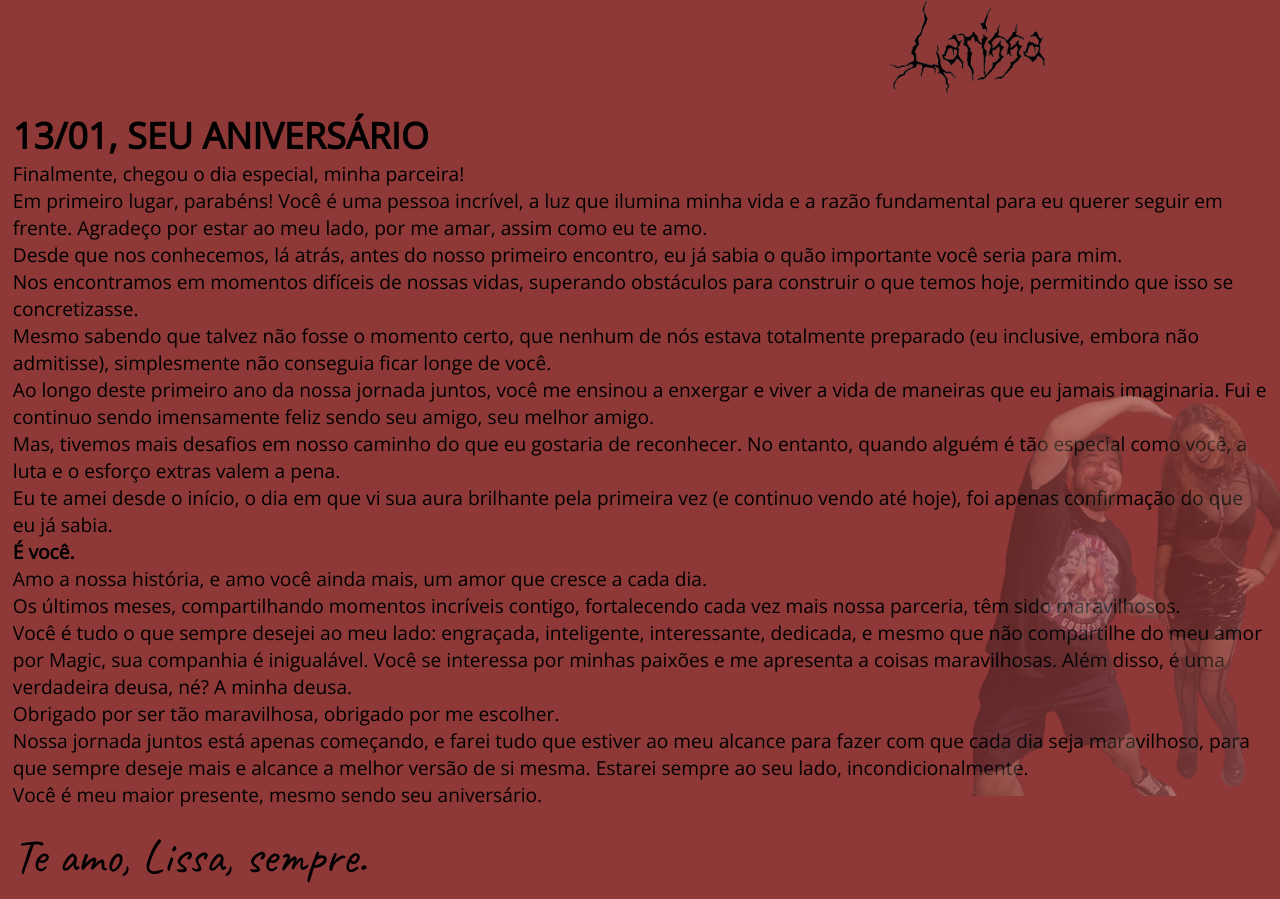
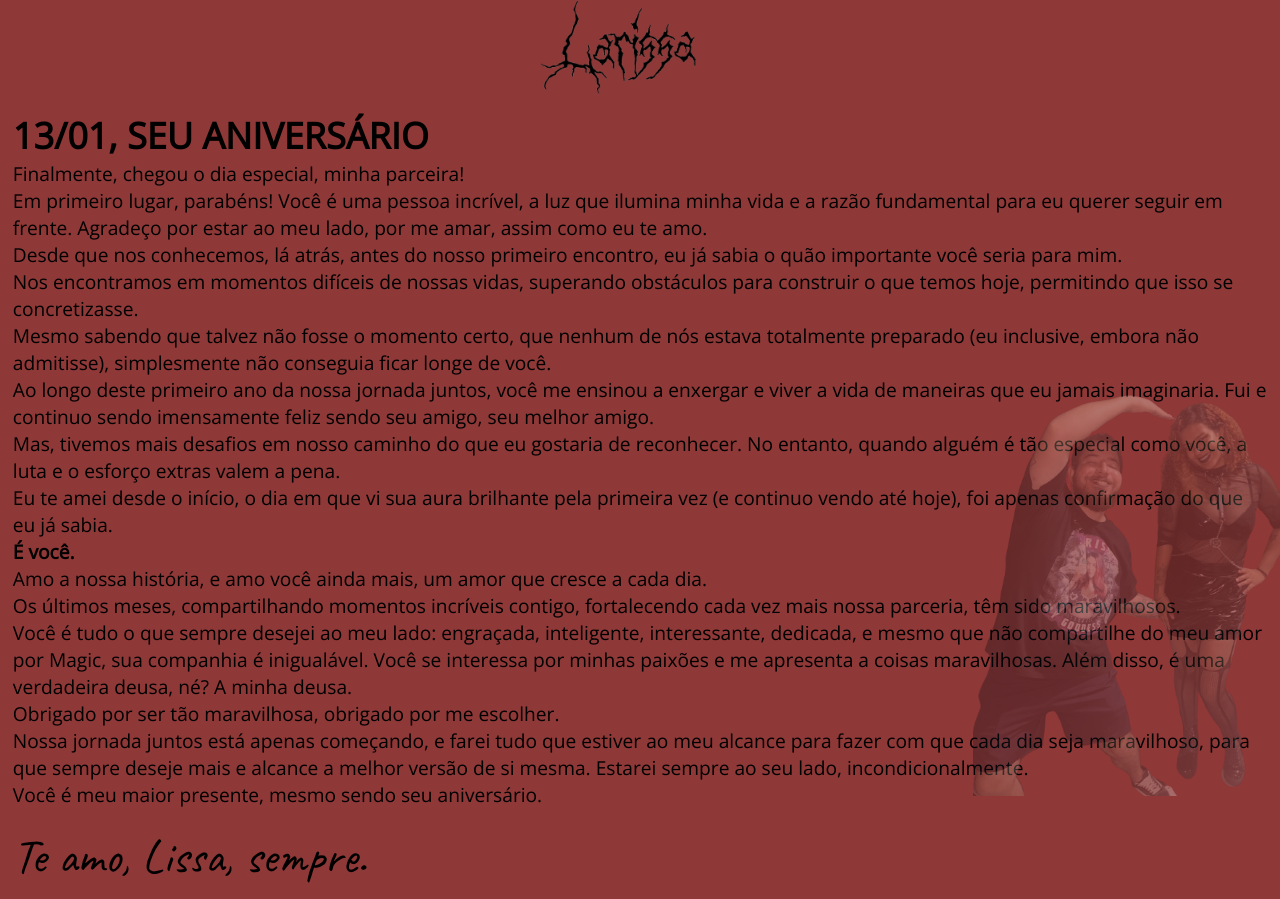
Before and after one commit to vimeneghels/LissaBDay, a plain HTML site: page index.html in a window 1280 px wide. Drawn offline with nearby package versions, Linux system fonts and the light colour scheme.

Commit message:
Add files via upload

```diff
--- a/styles/style.css
+++ b/styles/style.css
@@ -21,7 +21,13 @@ body{
 
 .cabecalho{
     display: flex;
-    justify-content: right;}
+    justify-content: center;}
+
+    .cabecalho__align{
+        display: flex;
+        justify-content: center;
+        padding-left: 15%;
+    }
 
 .cabecalho__paginas{
 	display: flex;
```
